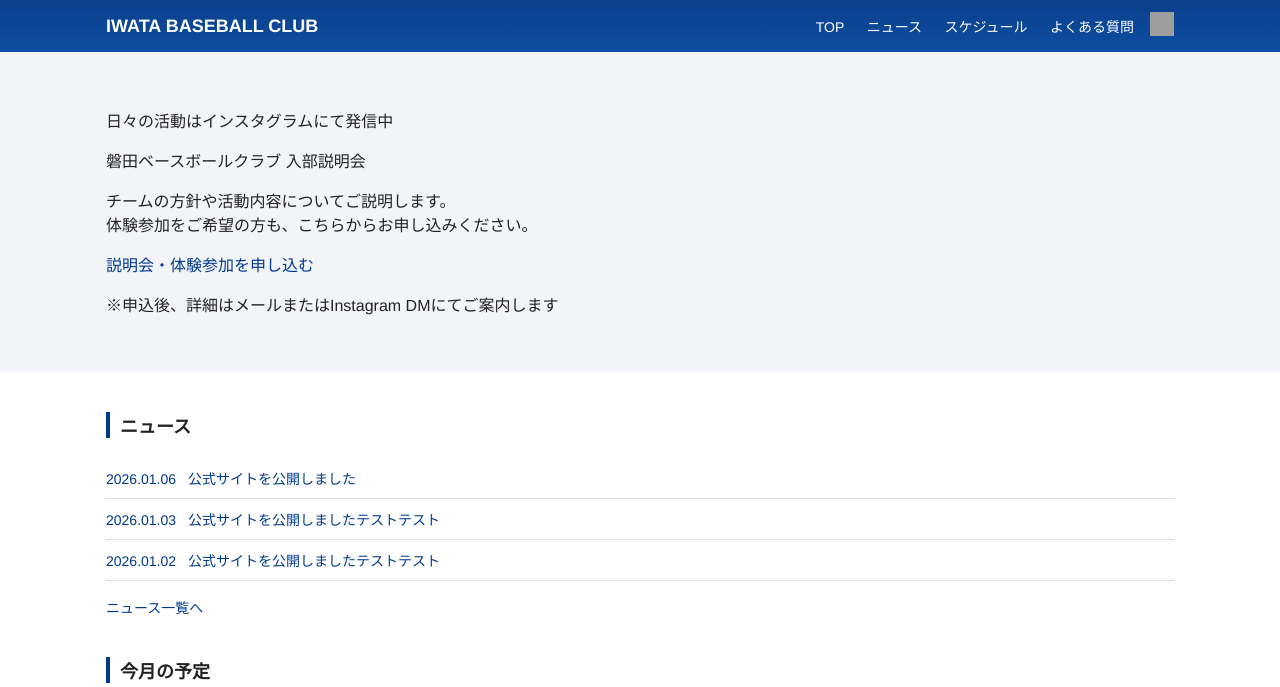
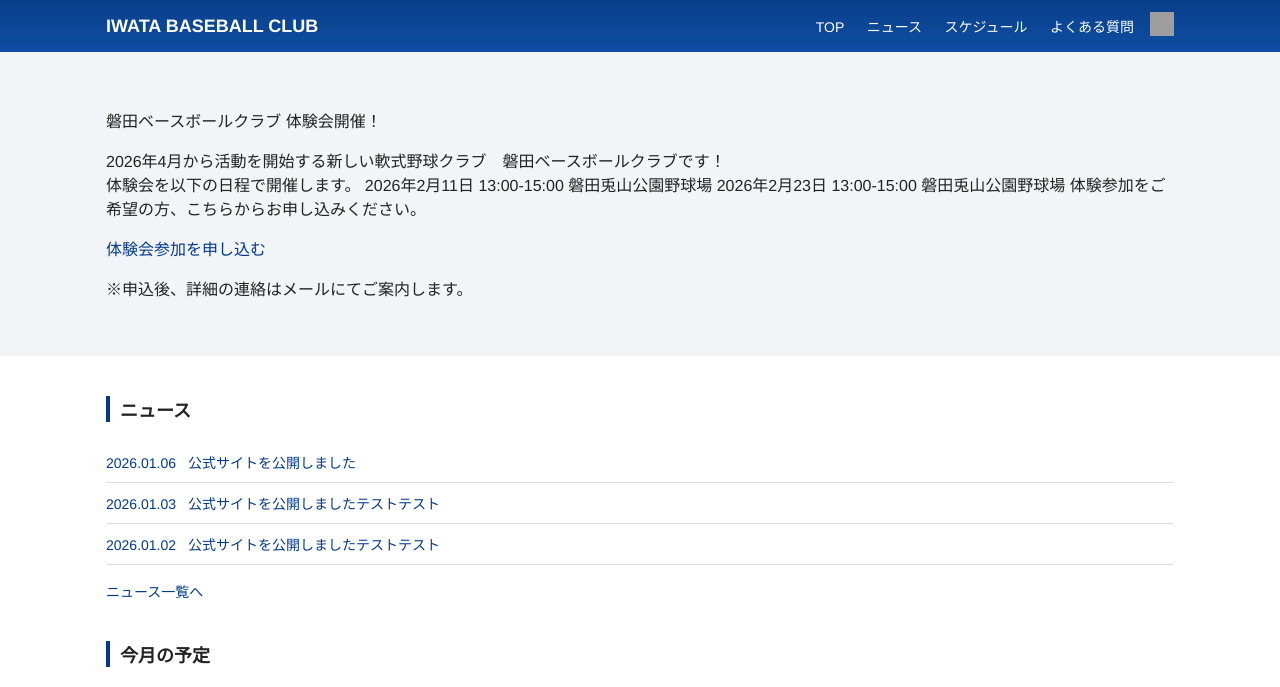
Before and after one commit to moutineigo/baseball, a Jekyll site: the page built from index.md, in a window 1280 px wide and 900 px high, cut to the strip 0-687 px from the top of the window. Built offline with Jekyll 4.4.1, drawn with Linux system fonts in a browser that asks for light colours; grey boxes are pictures that could not be loaded.

Commit message:
Add files via upload

```diff
--- a/_layouts/home.html
+++ b/_layouts/home.html
@@ -4,12 +4,13 @@ layout: default
 
 <section class="hero">
   <div class="hero-inner">
-    <p class="hero-lead">日々の活動はインスタグラムにて発信中</p>
+    <p class="hero-lead">磐田ベースボールクラブ 体験会開催！</p>
 
-    <p>磐田ベースボールクラブ 入部説明会</p>
-    <p>
-      チームの方針や活動内容についてご説明します。<br>
-      体験参加をご希望の方も、こちらからお申し込みください。
+    <p>2026年4月から活動を開始する新しい軟式野球クラブ　磐田ベースボールクラブです！<br>
+       体験会を以下の日程で開催します。
+       2026年2月11日 13:00-15:00 磐田兎山公園野球場
+       2026年2月23日 13:00-15:00 磐田兎山公園野球場
+      体験参加をご希望の方、こちらからお申し込みください。
     </p>
 
     <a
@@ -17,11 +18,10 @@ layout: default
       class="btn btn-primary"
       target="_blank"
       rel="noopener">
-      説明会・体験参加を申し込む
+      体験会参加を申し込む
     </a>
-
     <p class="hero-note">
-      ※申込後、詳細はメールまたはInstagram DMにてご案内します
+      ※申込後、詳細の連絡はメールにてご案内します。
     </p>
   </div>
 </section>
```
